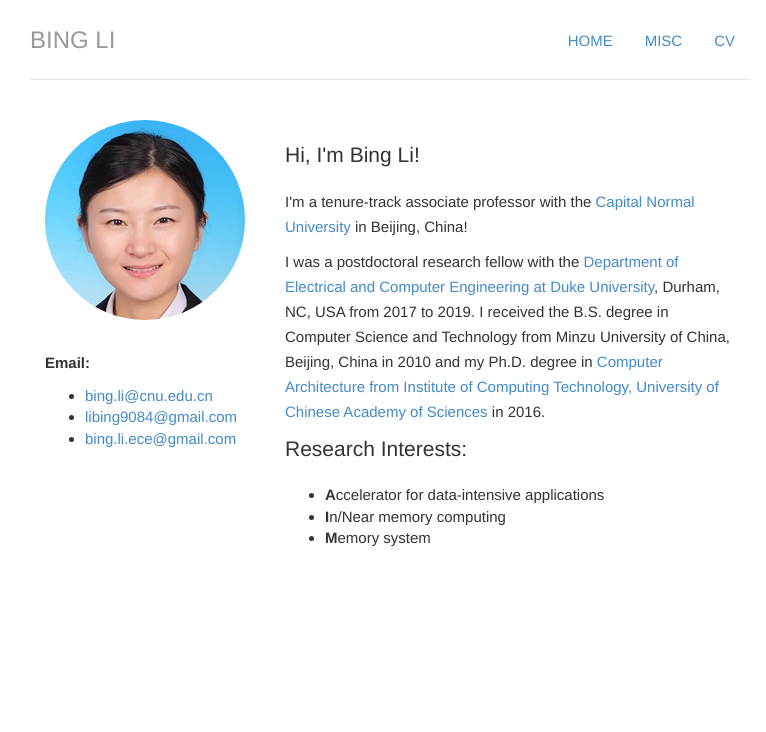
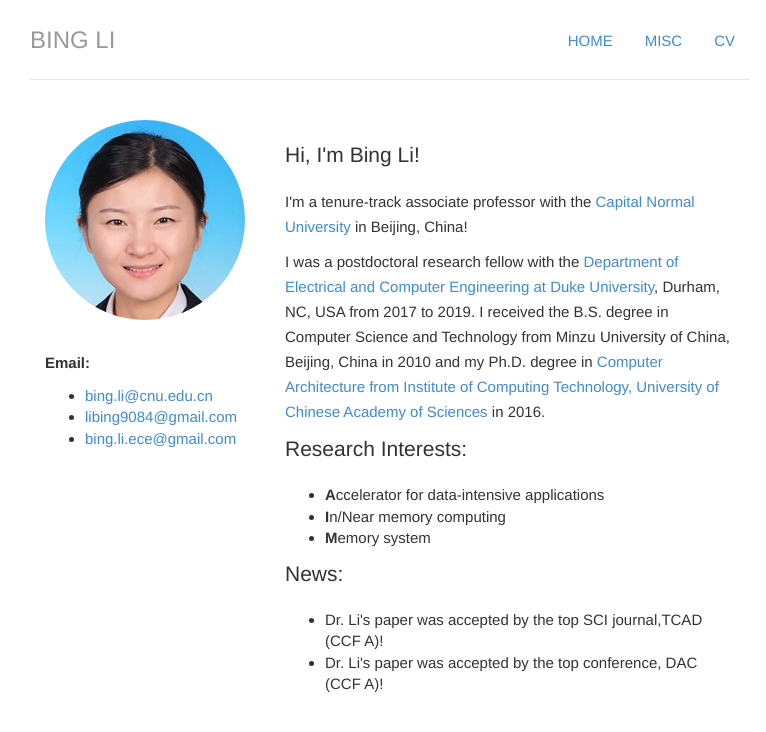
Before and after one commit to libingict/libingict.github.io, a Jekyll site: the page built from index.html, in a window 1280 px wide. Shown: the top 732 px of the page, without its empty margins (250-1016 px from the left). Built offline with Jekyll 4.4.1, drawn with Linux system fonts in a browser that asks for light colours.

Commit message:
Update index.html
Add News!

```diff
--- a/index.html
+++ b/index.html
@@ -47,6 +47,11 @@ cv: passive
       <li><strong>M</strong>emory system</li>
 
     </ul>
+  <p class="lead", id="news">News:</p>
+  <ul>
+   <li>Dr. Li's paper was accepted by the top SCI journal,TCAD (CCF A)!</li>
+  <li>Dr. Li's paper was accepted by the top conference, DAC (CCF A)!</li>
+    </ul>
   </div>
 
 </div><!-- /.blurb -->
```
